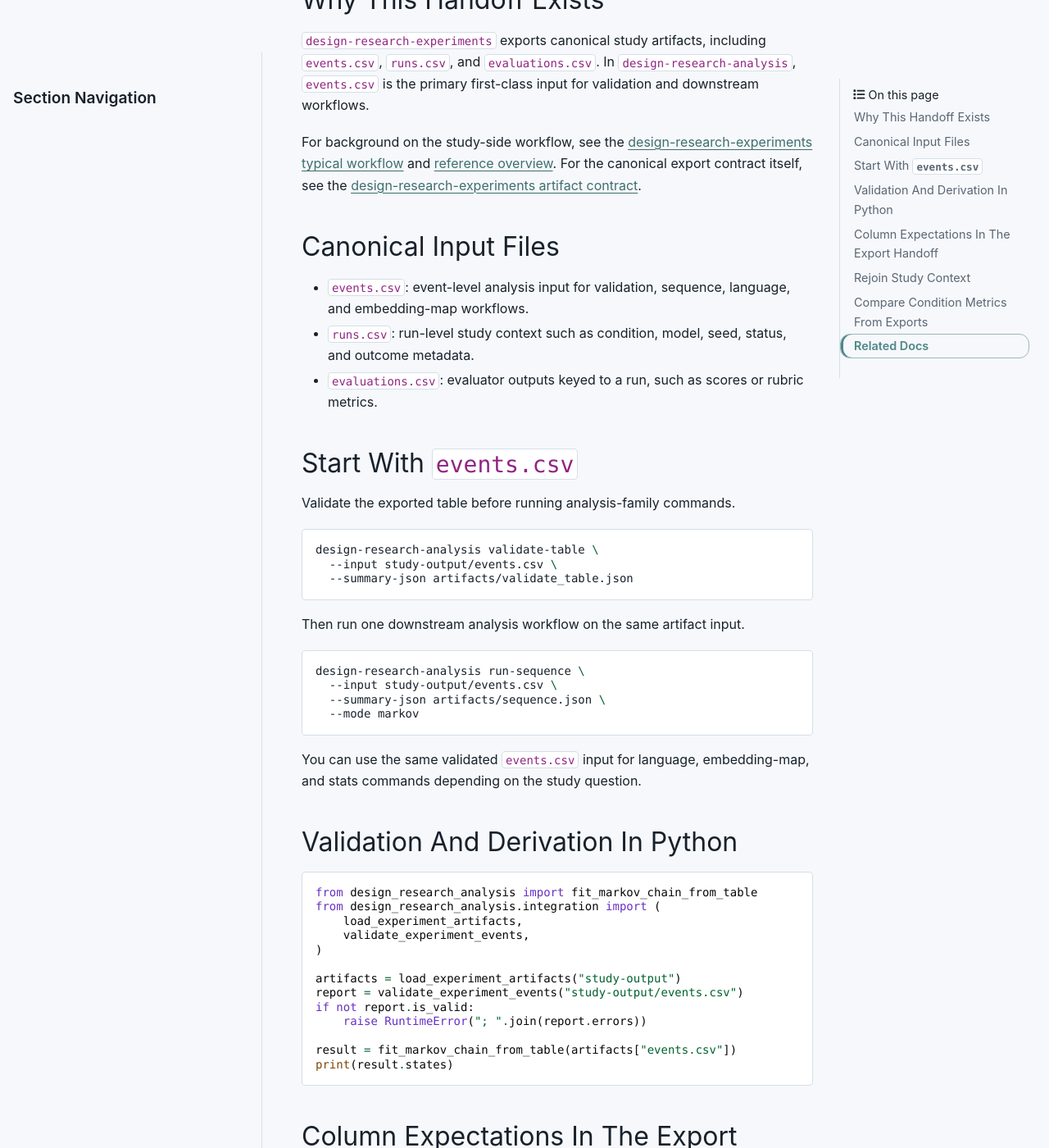
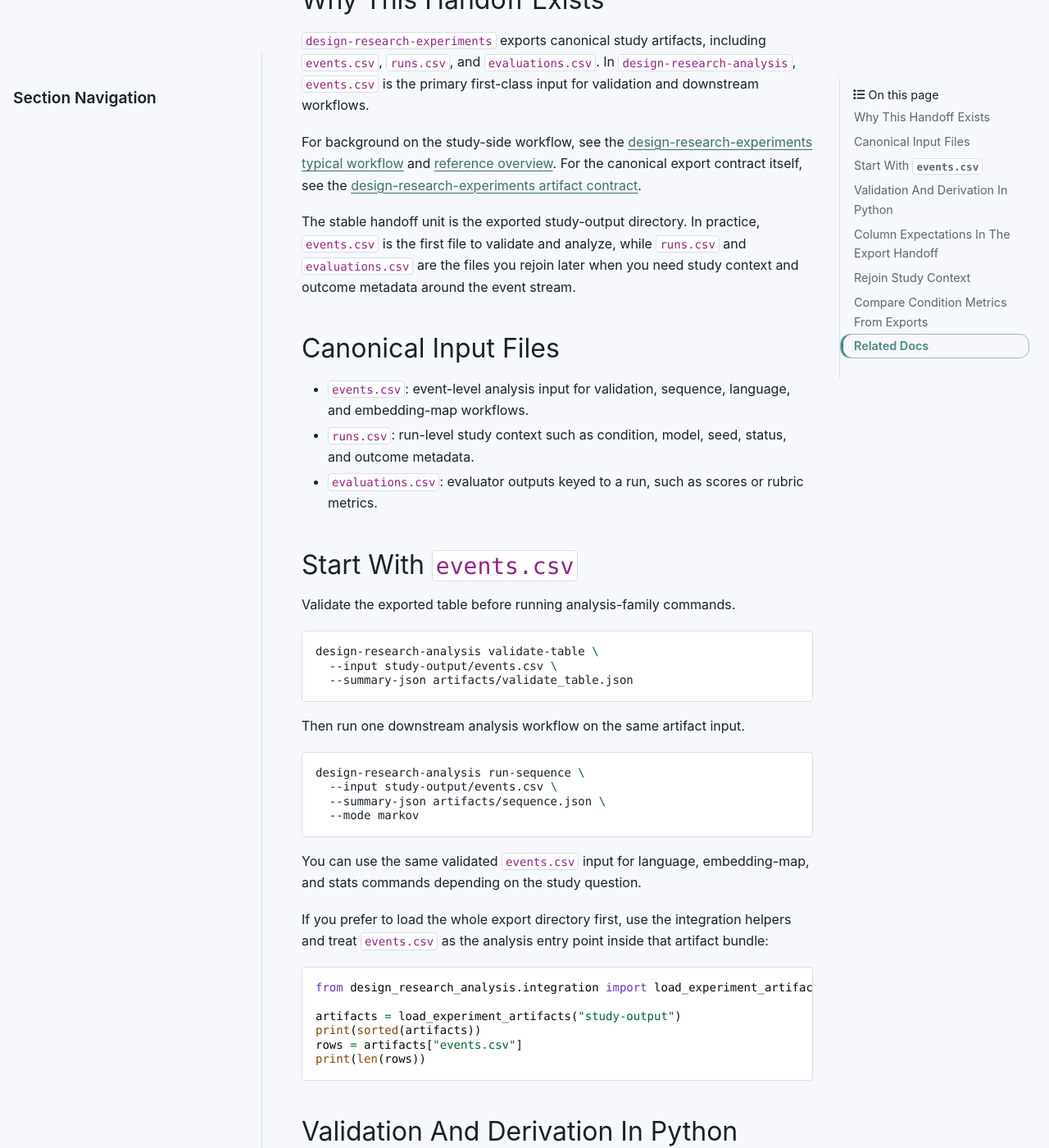
Before and after one commit to cmudrc/design-research-analysis, a Sphinx documentation site: the page built from docs/experiments_handoff.rst, in a window 1280 px wide and 1400 px high, scrolled down 371 px. Shown: the whole window at 82% size. Built offline with Sphinx 7.4.7 and the PyData theme 0.15.4, drawn with Linux system fonts in a browser that asks for light colours; some of the changed text lies outside the part shown.

Commit message:
docs: clarify analysis handoff and automation baseline

```diff
--- a/docs/experiments_handoff.rst
+++ b/docs/experiments_handoff.rst
@@ -19,6 +19,11 @@
 `reference overview <https://cmudrc.github.io/design-research-experiments/reference/index.html>`_.
 For the canonical export contract itself, see the
 `design-research-experiments artifact contract <https://cmudrc.github.io/design-research-experiments/artifact_contract.html>`_.
+
+The stable handoff unit is the exported study-output directory. In practice,
+``events.csv`` is the first file to validate and analyze, while ``runs.csv``
+and ``evaluations.csv`` are the files you rejoin later when you need study
+context and outcome metadata around the event stream.
 
 Canonical Input Files
 ---------------------
@@ -53,6 +58,19 @@
 You can use the same validated ``events.csv`` input for language, embedding-map, and
 stats commands depending on the study question.
 
+If you prefer to load the whole export directory first, use the integration
+helpers and treat ``events.csv`` as the analysis entry point inside that
+artifact bundle:
+
+.. code-block:: python
+
+   from design_research_analysis.integration import load_experiment_artifacts
+
+   artifacts = load_experiment_artifacts("study-output")
+   print(sorted(artifacts))
+   rows = artifacts["events.csv"]
+   print(len(rows))
+
 Validation And Derivation In Python
 -----------------------------------
 
@@ -74,6 +92,9 @@
 
 Column Expectations In The Export Handoff
 -----------------------------------------
+
+These expectations are the downstream-facing slice of the
+`artifact contract <https://cmudrc.github.io/design-research-experiments/artifact_contract.html>`_.
 
 Required for unified-table validation:
 
@@ -98,6 +119,14 @@
 - Derive ``event_type`` when raw observations need normalization into a shared
   event vocabulary.
 - Derive ``record_id`` when upstream events are otherwise stable but unlabeled.
+
+Treat these groups differently in maintainer docs and downstream code:
+
+- Required columns gate whether the table is valid enough to proceed at all.
+- Strongly recommended columns keep the exported events useful across sequence,
+  language, embedding, and statistics workflows without custom preprocessing.
+- Derived columns are the sanctioned fallback when upstream traces are stable
+  but still need normalization into the shared analysis vocabulary.
 
 Rejoin Study Context
 --------------------
--- a/docs/index.rst
+++ b/docs/index.rst
@@ -97,6 +97,7 @@
 - :doc:`api`
 - :doc:`cli_reference`
 - :doc:`dependencies_and_extras`
+- :doc:`automation_baseline`
 
 Integration With The Ecosystem
 ------------------------------
@@ -130,6 +131,7 @@
 - :doc:`typical_workflow`
 - :doc:`examples/index`
 - :doc:`api`
+- :doc:`automation_baseline`
 - `CONTRIBUTING.md <https://github.com/cmudrc/design-research-analysis/blob/HEAD/CONTRIBUTING.md>`_
 
 .. toctree::
@@ -161,6 +163,7 @@
    api
    cli_reference
    dependencies_and_extras
+   automation_baseline
 
 .. toctree::
    :maxdepth: 1
```
Also changed, not shown: docs/README.md (+1 -0 lines), docs/automation_baseline.rst (added, +77 -0 lines), docs/quickstart.rst (+7 -1 lines), docs/unified_table_schema.rst (+10 -0 lines).
